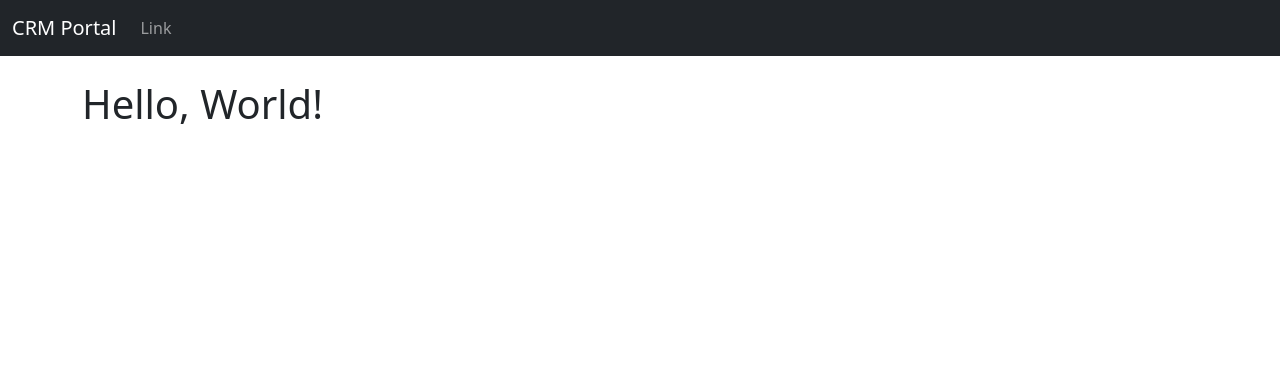
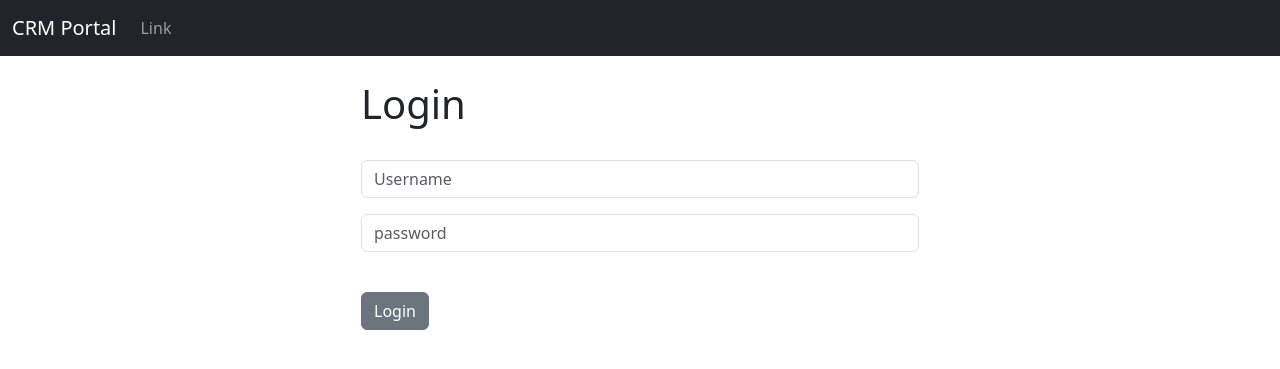
Before and after one commit to saurxbh/crm-portal, a Django app: page / in a window 1280 px wide. Shown: the top 369 px of the page. Run offline with Django 5.2, Linux system fonts and the light colour scheme.

Commit message:
Display Home Page if User is Logged In

```diff
--- a/application/website/templates/home.html
+++ b/application/website/templates/home.html
@@ -2,6 +2,32 @@
 
 {% block content %}
 
-<h1>Hello, World!</h1>
+<div class="col-md-6 offset-md-3">
+
+    {% if user.is_authenticated %}
+
+    <h1>Hello, World!</h1>
+
+    {% else %}
+
+    <h1>Login</h1>
+    <br />
+    <form method="POST" action="{ url 'home' %}">
+        {% csrf_token %}
+        <form>
+            <div class="mb-3">
+              <input type="text" class="form-control" aria-describedby="emailHelp" name="username" placeholder="Username" required>
+            </div>
+            <div class="mb-3">
+              <input type="password" class="form-control" name="password" placeholder="password" required>
+            </div>
+            <br />
+            <button type="submit" class="btn btn-secondary">Login</button>
+          </form>
+
+    </form>
+</div>
+
+{% endif %}
 
 {% endblock %}
--- a/application/website/urls.py
+++ b/application/website/urls.py
@@ -3,4 +3,6 @@ from . import views
 
 urlpatterns = [
     path('', views.home, name='home'),
+    # path('login/', views.login_user, name='login'),
+    # path('logout/', views.logout_user, name='logout'),
 ]
--- a/application/website/views.py
+++ b/application/website/views.py
@@ -1,5 +1,12 @@
 from django.shortcuts import render
+from django.contrib.auth import authenticate, login, logout
+from django.contrib import messages
 
 # Create your views here.
 def home(request):
     return render(request, 'home.html', {})
+
+#
+
+def logout_user(request):
+    pass
```
